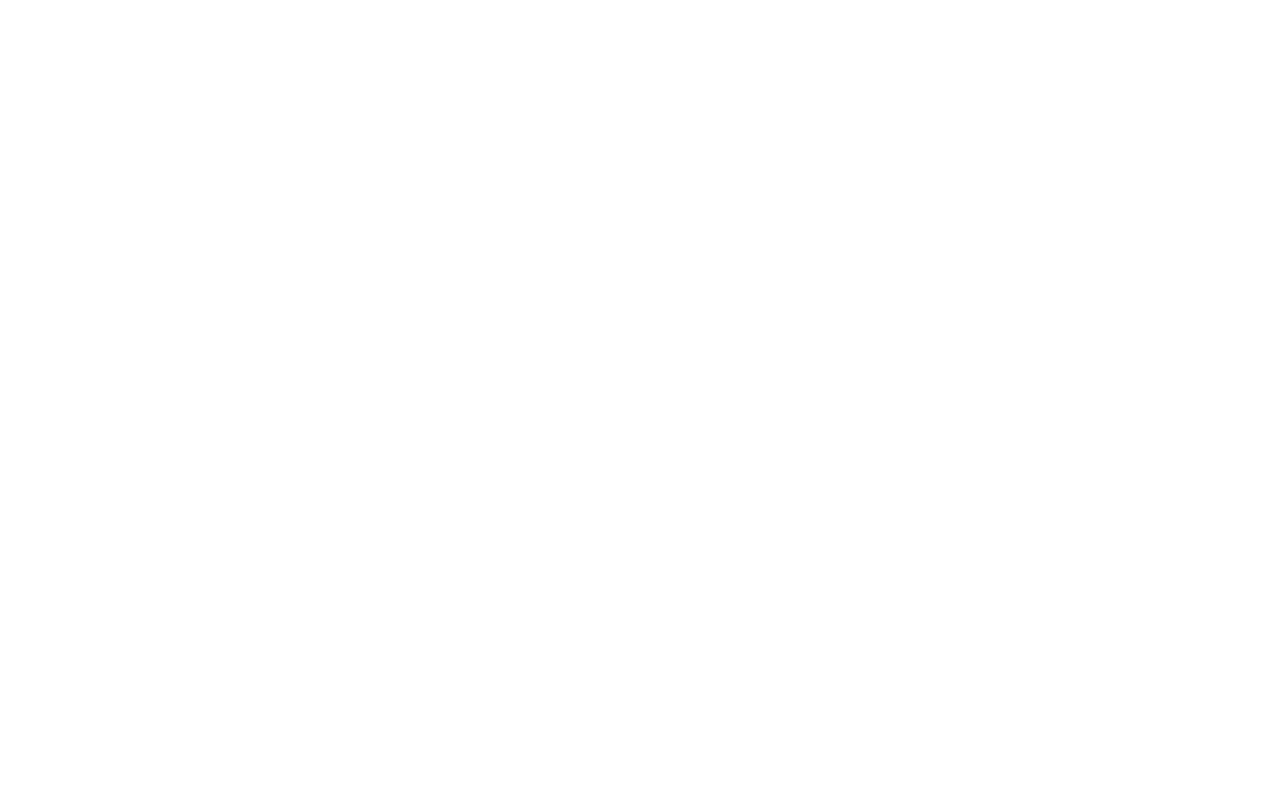
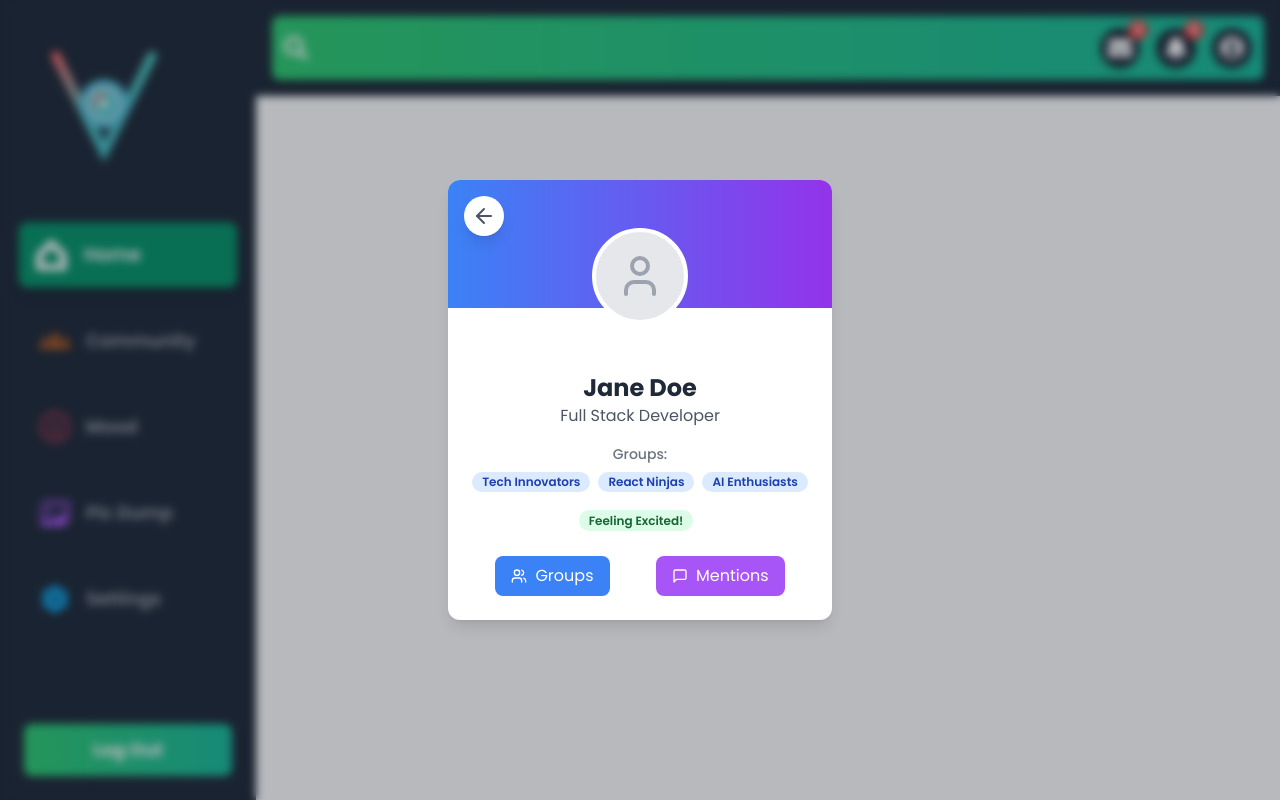
Before and after one commit to Vansh5632/VNet, a React (Vite) app in the folder client/: page /profile in a window 1280 px wide. Before the commit this address had no page. Built offline with nearby package versions, Linux system fonts and the light colour scheme.

Commit message:
profile card added

```diff
--- a/client/package.json
+++ b/client/package.json
@@ -15,6 +15,7 @@
     "@radix-ui/react-slot": "^1.1.0",
     "@reduxjs/toolkit": "^2.2.7",
     "axios": "^1.7.3",
+    "lucide-react": "^0.453.0",
     "react": "^18.3.1",
     "react-dom": "^18.3.1",
     "react-icons": "^5.2.1",
--- a/client/src/App.jsx
+++ b/client/src/App.jsx
@@ -16,6 +16,7 @@
 import Layout from './components/Main/Layout';
 import GroupView from './Pages/GroupView';
 import data from './data/groups.json'
+import ProfileCard from './components/NavbarThings/profilecard';
 
 const AppRoutes = () => {
   const isAuthenticated = useSelector((state) => state.auth.isAuthenticated);
@@ -52,7 +53,10 @@
           <Route path="/picdump" element={<PicDump />} />
           <Route path="/settings" element={<Settings />} />
           <Route path='/groupview' element = {<GroupView/>}/>
+          <Route path='/profile' element={<ProfileCard/>}/>
         </Route>
+
+
       </Routes>
     </Router>
   );
--- a/client/src/components/Main/Navbar.jsx
+++ b/client/src/components/Main/Navbar.jsx
@@ -1,13 +1,19 @@
 import React, { useState } from "react";
+import { useNavigate } from 'react-router-dom';
 import { FaSearch, FaUserCircle, FaEnvelope, FaBell, FaTimes } from "react-icons/fa";
 
 const Navbar = () => {
   const [searchTerm, setSearchTerm] = useState("");
   const [isSearchFocused, setIsSearchFocused] = useState(false);
   const [isSearchOpen, setIsSearchOpen] = useState(false);
+  const navigate = useNavigate();
 
   const handleSearch = () => {
     console.log("Searching for:", searchTerm);
+  };
+
+  const handleProfileClick = () => {
+    navigate('/profile');
   };
 
   return (
@@ -57,16 +63,16 @@
         <div className={`flex items-center space-x-4 transition-all duration-500 ease-in-out transform ${isSearchOpen ? 'opacity-0 scale-0' : 'opacity-100 scale-100'}`}>
           <IconButton icon={FaEnvelope} notificationCount={3} />
           <IconButton icon={FaBell} notificationCount={5} />
-          <IconButton icon={FaUserCircle} />
+          <IconButton icon={FaUserCircle} onClick={handleProfileClick} /> {/* Pass onClick */}
         </div>
       </div>
     </div>
   );
 };
 
-const IconButton = ({ icon: Icon, notificationCount }) => {
+const IconButton = ({ icon: Icon, notificationCount, onClick }) => {
   return (
-    <div className="relative group">
+    <div className="relative group" onClick={onClick}> {/* onClick added */}
       <div className="bg-gray-800 p-2 rounded-full shadow-md transition-all duration-500 ease-in-out transform group-hover:bg-emerald-500 group-hover:scale-125 group-hover:shadow-xl group-hover:-rotate-12">
         <Icon
           size={24}
--- a/client/src/components/NavbarThings/profilecard.jsx
+++ b/client/src/components/NavbarThings/profilecard.jsx
@@ -0,0 +1,140 @@
+import React, { useState, useEffect } from 'react';
+import { User, ArrowLeft, Users, MessageSquare } from 'lucide-react';
+import { useNavigate } from 'react-router-dom';
+
+const ProfileCard = () => {
+  const [userData, setUserData] = useState(null);
+  const [loading, setLoading] = useState(true);
+  const navigate = useNavigate();
+
+  useEffect(() => {
+    const fetchUserData = async () => {
+      setLoading(true);
+      try {
+        const response = await new Promise((resolve) =>
+          setTimeout(() =>
+            resolve({
+              name: 'Jane Doe',
+              role: 'Full Stack Developer',
+              groups: ['Tech Innovators', 'React Ninjas', 'AI Enthusiasts'],
+              mood: 'Excited',
+              avatar: null,
+            }), 1000)
+        );
+        setUserData(response);
+      } catch (error) {
+        console.error('Error fetching user data:', error);
+      } finally {
+        setLoading(false);
+      }
+    };
+
+    fetchUserData();
+  }, []);
+
+  const handleBackClick = () => {
+        navigate(-1);
+  };
+
+  if (loading) {
+    return (
+      <div className="fixed inset-0 flex items-center justify-center z-50">
+        <div className="absolute inset-0 bg-gray-900 bg-opacity-30 backdrop-blur-sm"></div>
+        <div className="relative max-w-sm mx-auto bg-white rounded-xl shadow-lg overflow-hidden p-6 text-center z-10">
+          <p>Loading...</p>
+        </div>
+      </div>
+    );
+  }
+
+  if (!userData) {
+    return (
+      <div className="fixed inset-0 flex items-center justify-center z-50">
+        <div className="absolute inset-0 bg-gray-900 bg-opacity-30 backdrop-blur-sm"></div>
+        <div className="relative max-w-sm mx-auto bg-white rounded-xl shadow-lg overflow-hidden p-6 text-center z-10">
+          <p>Error loading user data</p>
+        </div>
+      </div>
+    );
+  }
+
+  return (
+    <div className="fixed inset-0 flex items-center justify-center z-50">
+      {/* Blurred Background Effect */}
+      <div className="absolute inset-0 bg-gray-900 bg-opacity-30 backdrop-blur-sm"></div>
+
+      {/* Profile Card */}
+      <div className="relative max-w-sm mx-auto bg-white rounded-xl shadow-lg overflow-hidden transform transition-all hover:scale-105 hover:shadow-2xl z-10">
+
+        {/* Back Button */}
+        <button
+          className="absolute top-4 left-4 p-2 bg-white rounded-full text-gray-600 hover:text-gray-800 hover:bg-gray-100 shadow-lg z-20"
+          onClick={handleBackClick}
+        >
+          <ArrowLeft size={24} />
+        </button>
+
+        {/* Profile Header with Avatar */}
+        <div className="bg-gradient-to-r from-blue-500 to-purple-600 h-32 relative">
+          {userData.avatar ? (
+            <img
+              src={userData.avatar}
+              alt="Profile"
+              className="w-24 h-24 rounded-full border-4 border-white absolute left-1/2 transform -translate-x-1/2 translate-y-1/2"
+            />
+          ) : (
+            <div className="w-24 h-24 rounded-full border-4 border-white bg-gray-200 flex items-center justify-center absolute left-1/2 transform -translate-x-1/2 translate-y-1/2">
+              <User size={48} className="text-gray-400" />
+            </div>
+          )}
+        </div>
+
+        {/* Profile Details */}
+        <div className="p-6 pt-16 text-center">
+          <h2 className="text-2xl font-bold text-gray-800">{userData.name}</h2>
+          <p className="text-gray-600 mb-4">{userData.role}</p>
+          <div id="groupsJoined" className="text-sm text-gray-500">
+            <p className="font-medium mb-2">Groups:</p>
+            <div className="flex flex-wrap justify-center gap-2">
+              {userData.groups.map((group, index) => (
+                <span
+                  key={index}
+                  className="bg-blue-100 text-blue-800 text-xs font-semibold px-2.5 py-0.5 rounded-full"
+                >
+                  {group}
+                </span>
+              ))}
+            </div>
+          </div>
+
+          {/* Mood */}
+          <div id="currentMood" className="mt-4">
+            <span className="bg-green-100 text-green-800 text-xs font-semibold mr-2 px-2.5 py-0.5 rounded-full">
+              Feeling {userData.mood}!
+            </span>
+          </div>
+
+          {/* Navigation Buttons */}
+          <div className="flex justify-around mt-6">
+            <button
+              className="bg-blue-500 text-white px-4 py-2 rounded-lg flex items-center gap-2 hover:bg-blue-600"
+              onClick={() => console.log('Navigate to Groups Joined')}
+            >
+              <Users size={16} />
+              Groups
+            </button>
+            <button
+              className="bg-purple-500 text-white px-4 py-2 rounded-lg flex items-center gap-2 hover:bg-purple-600"
+              onClick={() => console.log('Navigate to Mentions')}
+            >
+              <MessageSquare size={16} />
+              Mentions
+            </button>
+          </div>
+        </div>
+      </div>
+    </div>
+  );
+};
+
+export default ProfileCard;
```
Also changed, not shown: 1 other file (tests, documents, lock files or other folders).
